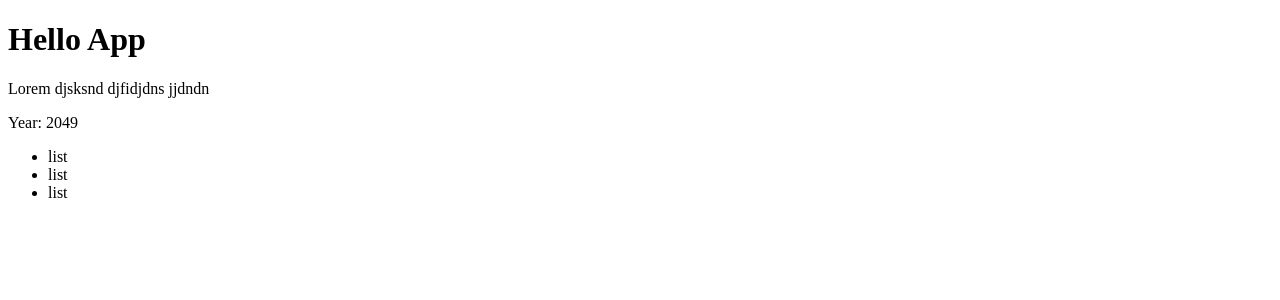
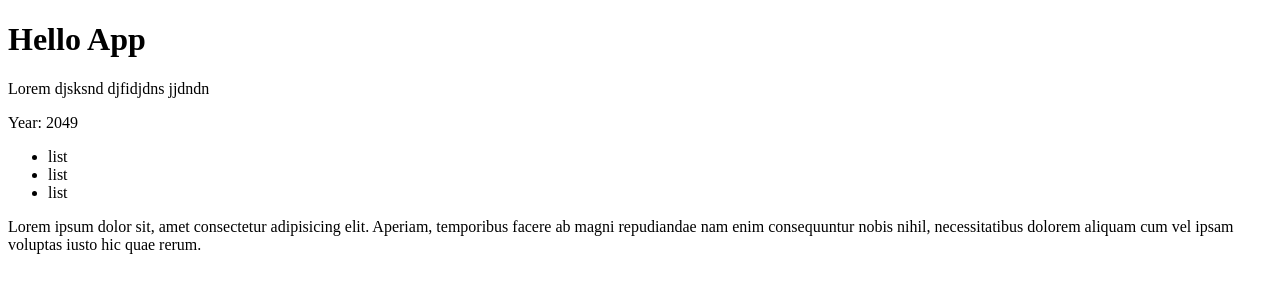
Before and after one commit to Prince0li/react-lesso-2, a React (Create React App) app: page / in a window 1280 px wide. Shown: the top 300 px of the page. Built offline with nearby package versions, Linux system fonts and the light colour scheme.

Commit message:
commit name?

```diff
--- /dev/null
+++ b/src/List.tsx
@@ -0,0 +1,19 @@
+type Props = {}
+const List = (props: Props) => {
+    return (
+        <>
+            <ul>
+                <li>list</li>
+                <li>list</li>
+                <li>list</li>
+            </ul>
+            <p>
+                Lorem ipsum dolor sit, amet consectetur adipisicing elit.
+                Aperiam, temporibus facere ab magni repudiandae nam enim
+                consequuntur nobis nihil, necessitatibus dolorem aliquam cum vel
+                ipsam voluptas iusto hic quae rerum.
+            </p>
+        </>
+    )
+}
+export default List
--- a/src/index.tsx
+++ b/src/index.tsx
@@ -1,5 +1,6 @@
 import React from 'react'
 import ReactDOM from 'react-dom/client'
+import List from './List'
 
 // // const title = React.createElement('h1', { id: 'title' }, 'Hello react.js')
 // // console.log(title)
@@ -24,23 +25,13 @@ import ReactDOM from 'react-dom/client'
 //         </p>
 //     </div>
 // )
-function List() {
-    return (
-        <React.Fragment>
-            <ul>
-                <li>list</li>
-                <li>list</li>
-                <li>list</li>
-            </ul>
-        </React.Fragment>
-    )
-}
+
 type TitleProps = {
-    name: string
+    name?: string
     text: string
     year: number
 }
-const Title = ({ name, text, year }: TitleProps) => {
+const Title = ({ name = 'Jack', text, year }: TitleProps) => {
     console.log()
     return (
         <>
```
